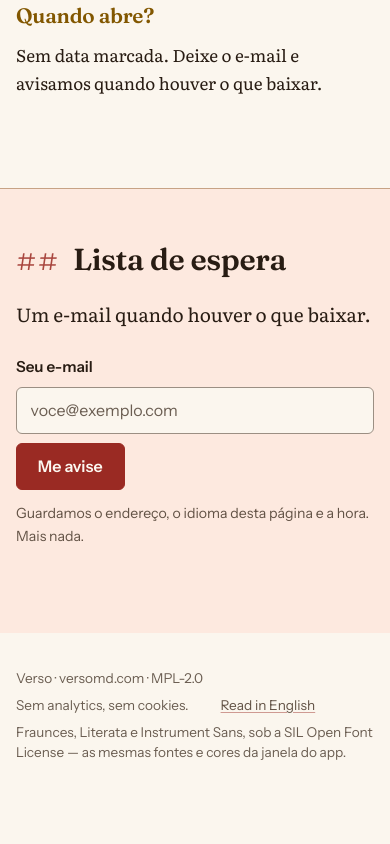
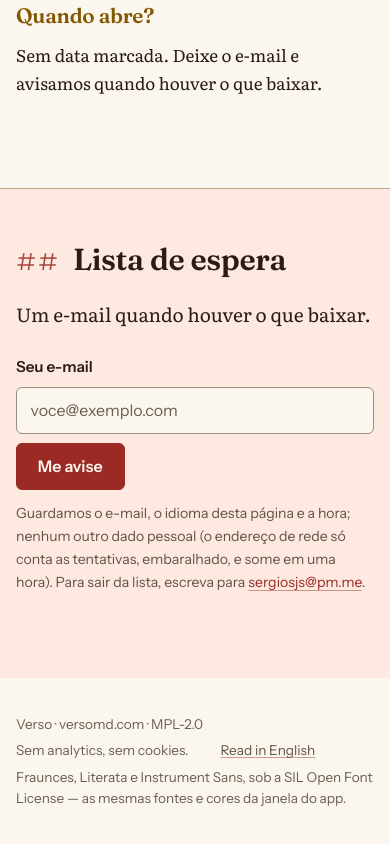
Before and after one commit to SergioSJS/versomd-site, an Astro site: page / in a window 390 px wide. Shown: the part 10978-11822 px from the top of the page. Before the commit the page ends 11788 px from the top, so only its background shows below. Built offline with nearby package versions, Linux system fonts and the light colour scheme; Astro itself is replaced by a stand-in of ours.

Commit message:
Mask a local path and an e-mail in the media; say how to leave the waitlist
The console recording's overview showed the data and folder paths of the
machine it was recorded on: both lines are covered with the card's own
colour on the two frames that show them, and the poster and the WebP are
made again from the masked GIF. The phone screenshot's account line loses
its e-mail address.

The waitlist and the thank-you pages, in both languages, say what is kept
(the e-mail, the page's language and the time, no other personal data) and
how to leave the list: by e-mail to sergiosjs@pm.me.

```diff
--- a/src/components/WaitlistForm.astro
+++ b/src/components/WaitlistForm.astro
@@ -55,6 +55,6 @@ const noteId = `${idPrefix}-note`;
     <label for={`${idPrefix}-website`}>{w.honeypot}</label>
     <input id={`${idPrefix}-website`} name="website" type="text" tabindex="-1" autocomplete="off" />
   </div>
-  <p class="note" id={noteId}>{w.privacy}</p>
+  <p class="note" id={noteId} set:html={w.privacyHtml} />
   <p class="status" id={statusId} role="status" aria-live="polite"></p>
 </form>
--- a/src/i18n/en.ts
+++ b/src/i18n/en.ts
@@ -261,7 +261,8 @@ export const en: Copy = {
     button: "Tell me",
     sending: "Saving…",
     honeypot: "Leave this field empty",
-    privacy: "We keep the address, this page’s language and the time. Nothing else.",
+    privacyHtml:
+      'We keep the e-mail, this page’s language and the time; no other personal data (the network address only counts the tries, hashed, and is gone within an hour). To leave the list, write to <a href="mailto:sergiosjs@pm.me">sergiosjs@pm.me</a>.',
     ok: "Done. We will tell you when there is something to download.",
     invalid: "That does not look like an e-mail. Check it and try again.",
     limited: "Too many tries from this network in a short time. Try again in an hour.",
@@ -270,7 +271,8 @@ export const en: Copy = {
   thanks: {
     metaTitle: "On the list — Verso",
     title: "Done, you are on the list.",
-    bodyHtml: "We will tell you when there is something to download. If the address was already on the list, nothing changed.",
+    bodyHtml:
+      'We will tell you when there is something to download. If the address was already on the list, nothing changed. No personal data besides the e-mail is kept; to leave the list, write to <a href="mailto:sergiosjs@pm.me">sergiosjs@pm.me</a>.',
     back: "Back to the start",
   },
   failed: {
--- a/src/i18n/pt-BR.ts
+++ b/src/i18n/pt-BR.ts
@@ -262,7 +262,8 @@ export const ptBR: Copy = {
     button: "Me avise",
     sending: "Guardando…",
     honeypot: "Deixe este campo vazio",
-    privacy: "Guardamos o endereço, o idioma desta página e a hora. Mais nada.",
+    privacyHtml:
+      'Guardamos o e-mail, o idioma desta página e a hora; nenhum outro dado pessoal (o endereço de rede só conta as tentativas, embaralhado, e some em uma hora). Para sair da lista, escreva para <a href="mailto:sergiosjs@pm.me">sergiosjs@pm.me</a>.',
     ok: "Pronto. Avisamos quando houver o que baixar.",
     invalid: "Isso não parece um e-mail. Confira e tente de novo.",
     limited: "Muitas tentativas desta rede em pouco tempo. Tente de novo daqui a uma hora.",
@@ -271,7 +272,8 @@ export const ptBR: Copy = {
   thanks: {
     metaTitle: "Na lista — Verso",
     title: "Pronto, você está na lista.",
-    bodyHtml: "Avisamos quando houver o que baixar. Se o endereço já estava na lista, nada mudou.",
+    bodyHtml:
+      'Avisamos quando houver o que baixar. Se o endereço já estava na lista, nada mudou. Além do e-mail, nenhum dado pessoal fica guardado; para sair da lista, escreva para <a href="mailto:sergiosjs@pm.me">sergiosjs@pm.me</a>.',
     back: "Voltar ao início",
   },
   failed: {
--- a/src/i18n/types.ts
+++ b/src/i18n/types.ts
@@ -60,7 +60,7 @@ export interface Copy {
     button: string;
     sending: string;
     honeypot: string;
-    privacy: string;
+    privacyHtml: string;
     ok: string;
     invalid: string;
     limited: string;
```
Also changed, not shown: public/media/celular-servidores.png, public/media/celular-servidores.webp, public/media/universo-console-admin.png, public/media/universo-console-admin.webp, 1 other file.
